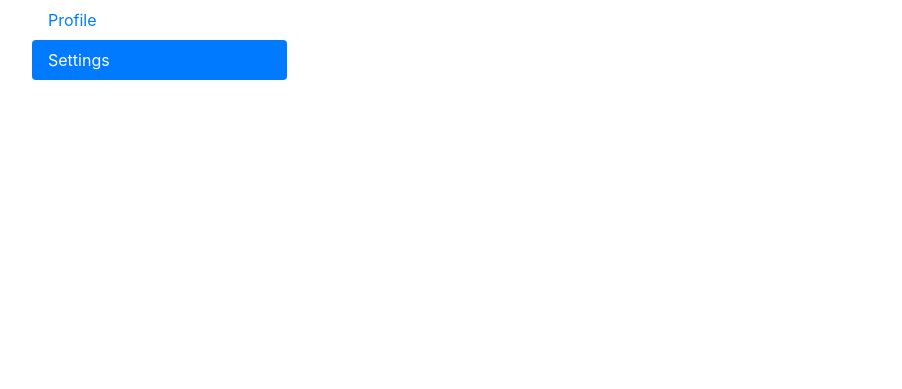
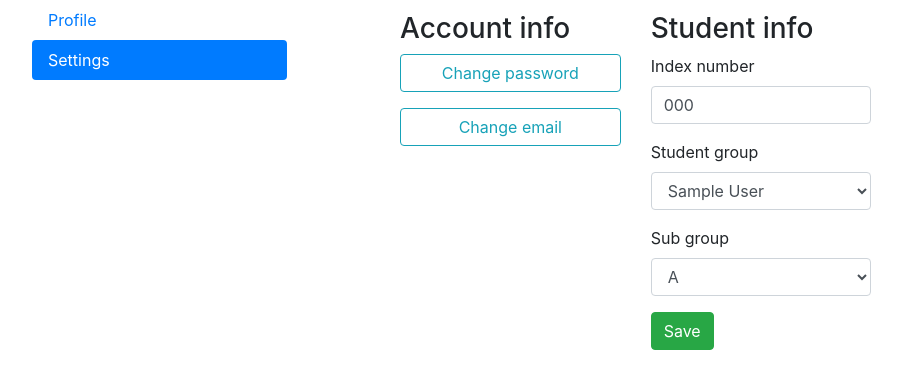
Before and after one commit to Industrylaud/dels, a Django app: page /accounts/profile/ in a window 1280 px wide, after a click on "Settings". Shown: the part 56-445 px from the top of the page, without its empty margins (53-955 px from the left). Run offline with Django 3.2, Linux system fonts and the light colour scheme; a user stored in the database is signed in; tables that the repository leaves empty hold one stand-in row (values such as "Sample post"); some libraries are stand-ins or nearby versions.

Commit message:
add email change

```diff
--- a/dels_project/settings.py
+++ b/dels_project/settings.py
@@ -163,6 +163,7 @@ EMAIL_USE_TLS = True
 ACCOUNT_EMAIL_REQUIRED = True
 ACCOUNT_UNIQUE_EMAIL = True
 ACCOUNT_AUTHENTICATION_METHOD = 'email'
+ACCOUNT_EMAIL_VERIFICATION = 'mandatory'
 
 ACCOUNT_FORMS = {
     'signup': 'users.forms.CustomUserCreationForm'
--- a/templates/user_profile.html
+++ b/templates/user_profile.html
@@ -38,7 +38,26 @@
                 </ul>
             </div>
             <div class="tab-pane fade" id="v-pills-settings" role="tabpanel" aria-labelledby="v-pills-settings-tab">
-
+                <ul class="list-group list-group-flush">
+                    <li class="list-group-item">
+                        <div class="row ml-5">
+                            <div class="col-4">
+                                <h3>Account info</h3>
+                                <a class="mb-3 btn btn-outline-info btn-block" href="{% url 'account_change_password' %}">
+                                    Change password</a>
+                                <a class="btn btn-outline-info btn-block" href="{% url 'email_change' %}">Change email</a>
+                            </div>
+                            <div class="col-4">
+                                <h3>Student info</h3>
+                                <form method="post">
+                                    {% csrf_token %}
+                                    {{ form|crispy }}
+                                    <button type="submit" class="btn btn-success">Save</button>
+                                </form>
+                            </div>
+                        </div>
+                    </li>
+                </ul>
             </div>
         </div>
     </div>
--- a/users/models.py
+++ b/users/models.py
@@ -47,9 +47,10 @@ class CustomUser(AbstractUser):
     REQUIRED_FIELDS = [
         'first_name',
         'last_name',
+        'email',
     ]
     first_name = models.CharField(max_length=255, blank=False, null=True)
     last_name = models.CharField(max_length=255, blank=False, null=True)
 
     def get_absolute_url(self):
-        return reverse('user_profile', args=[str(self.username)])
+        return reverse('user_profile')
--- a/users/urls.py
+++ b/users/urls.py
@@ -7,4 +7,5 @@ from django.conf.urls import include, url
 
 urlpatterns = [
     path('profile/', views.UserProfileView.as_view(), name='user_profile'),
+    path('email_change/', views.CustomUserChangeEmailView.as_view(), name='email_change')
 ]
--- a/users/views.py
+++ b/users/views.py
@@ -1,5 +1,6 @@
 from django.contrib.auth.decorators import login_required
 
+from .forms import UserProfileStudentChangeForm, CustomUserChangeEmailForm
 from .models import CustomUser
 from django.urls import reverse_lazy
 from django.views.generic.edit import UpdateView
@@ -24,13 +25,28 @@ class UserProfileView(LoginRequiredMixin, UpdateView):
     model = get_user_model()
     template_name = 'user_profile.html'
     queryset = CustomUser.objects.all()
+    fields = (
+            'index_number',
+            'student_group',
+            'sub_group',
+        )
 
     def get_object(self):
         return self.request.user
 
-    fields = [
-        'index_number',
-        'student_group',
-        'sub_group',
-        'email',
-    ]
+
+class CustomUserChangeEmailView(LoginRequiredMixin, UpdateView):
+    model = get_user_model()
+    template_name = 'email_change.html'
+    form_class = CustomUserChangeEmailForm
+
+    def get_object(self):
+        return self.request.user
+
+    #def post(self, request, **kwargs):
+
+
+def check_if_email_exist(email_to_check):
+    if CustomUser.objects.first(email=email_to_check):
+        return True
+    return False
```
Also changed, not shown: templates/email_change.html (added, +13 -0 lines), users/forms.py (+32 -2 lines).
